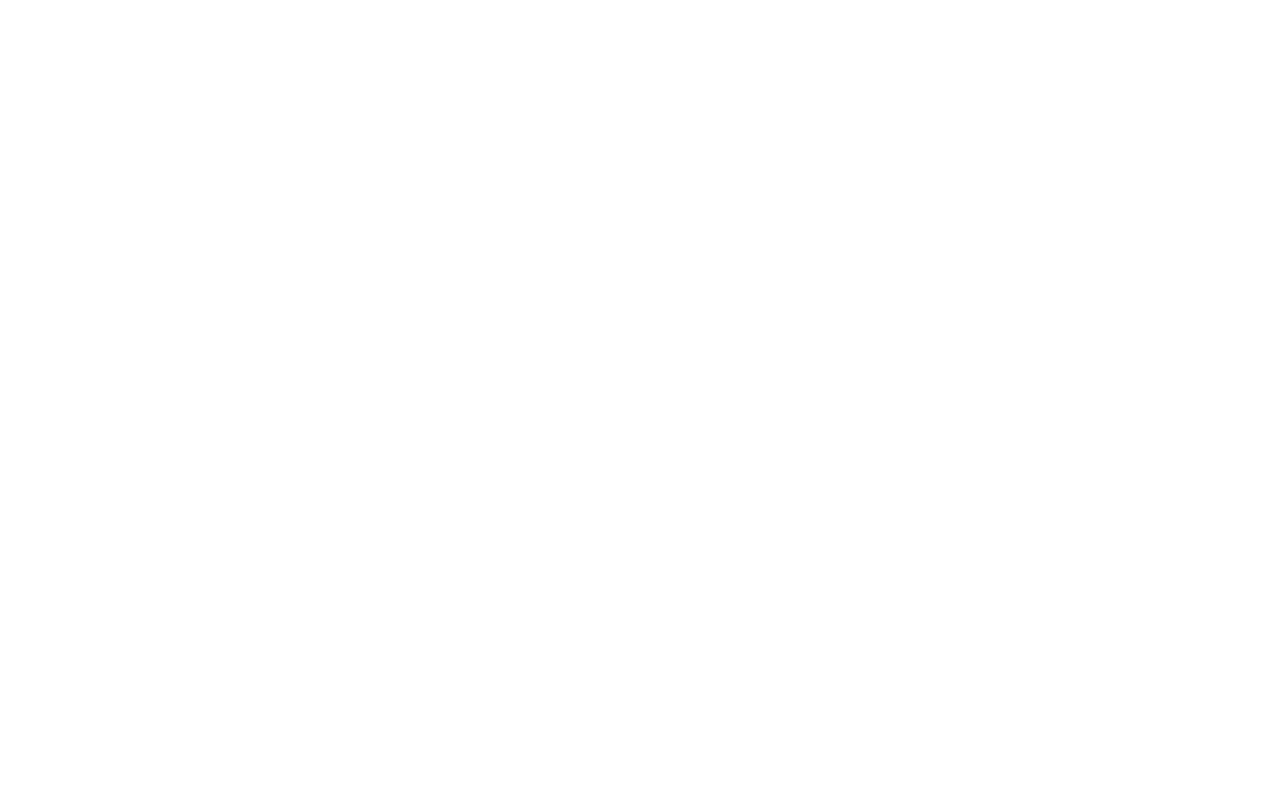
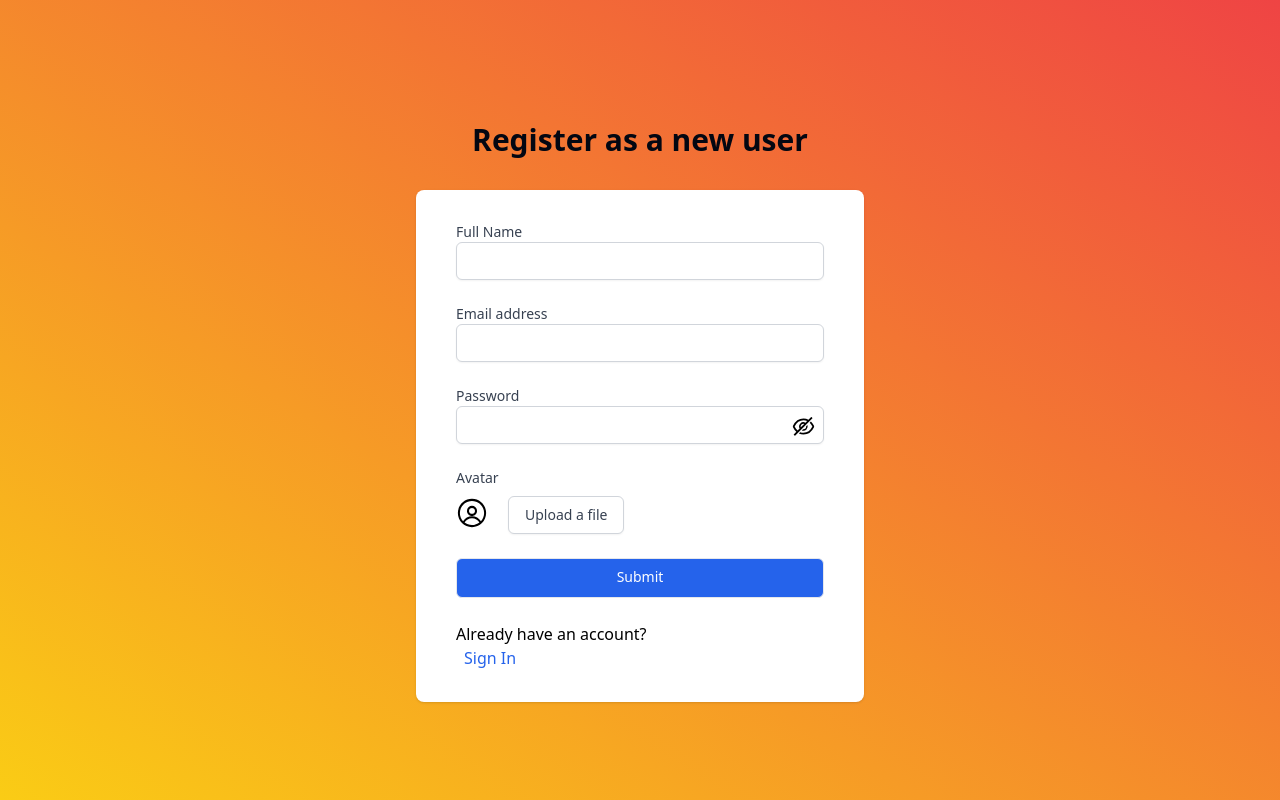
Before and after one commit to Anant3008/S72_ANANT_ECOMMERCE, a React (Vite) app in the folder FRONTEND/my-react-app/: page /signup in a window 1280 px wide. Before the commit this address had no page. Built offline with nearby package versions, Linux system fonts and the light colour scheme.

Commit message:
added login page

```diff
--- a/FRONTEND/my-react-app/src/App.jsx
+++ b/FRONTEND/my-react-app/src/App.jsx
@@ -1,12 +1,13 @@
 import './App.css'
 import { BrowserRouter , Routes, Route } from "react-router-dom";
-import {LoginPage} from './Routes/Route.js';
+import {LoginPage,SignupPage} from './Routes/Route.js';
 
 const App = () => {
   return (
     <BrowserRouter>
     <Routes>
       <Route path="/login" element={<LoginPage />} />
+        <Route path="/signup" element={<SignupPage/>}></Route>
     </Routes>
     </BrowserRouter>
   )
--- /dev/null
+++ b/FRONTEND/my-react-app/src/Pages/signup.jsx
@@ -0,0 +1,180 @@
+import  { useState, useEffect } from "react";
+import { AiOutlineEye, AiOutlineEyeInvisible } from "react-icons/ai";
+import { Link } from "react-router-dom";
+import { RxAvatar } from "react-icons/rx";
+import axios from "axios";
+import styles from "../Styles/styles.js"; // Ensure this is correctly used
+
+const SignupPage = () => {
+  const [email, setEmail] = useState("");
+  const [name, setName] = useState("");
+  const [password, setPassword] = useState("");
+  const [visible, setVisible] = useState(false);
+  const [avatar, setAvatar] = useState(null);
+
+  useEffect(() => {
+    return () => {
+      if (avatar) {
+        URL.revokeObjectURL(avatar);
+      }
+    };
+  }, [avatar]);
+
+  const handleFileSubmit = (e) => {
+    const file = e.target.files[0];
+    if (file) {
+      setAvatar(file);
+    }
+  };
+
+  const handleSubmit = (e) => {
+    e.preventDefault();
+    const newForm = new FormData();
+    newForm.append("file", avatar);
+    newForm.append("name", name);
+    newForm.append("email", email);
+    newForm.append("password", password);
+
+    const config = {
+      headers: {
+        "Content-type": "multipart/form-data",
+        Accept: "any",
+      },
+    };
+
+    axios
+        .post("http://localhost:8000/api/v2/user/create-user", newForm, config)
+        .then((res) => console.log(res.data))
+        .catch((err) => console.log(err));
+  };
+
+  return (
+      <div className="min-h-screen bg-gradient-to-bl from-red-500 to-yellow-400 px-6 py-12 flex flex-col justify-center sm:px-6 lg:px-8">
+        <div className="sm:mx-auto sm:w-full sm:max-w-md">
+          <h2 className="mt-6 text-center text-3xl font-bold text-gray-950">
+            Register as a new user
+          </h2>
+
+        <div className="mt-8 sm:w-full sm:max-w-md justify-center">
+          <div className="bg-white py-8 px-4 shadow sm:rounded-lg sm:px-10 justify-center">
+            <form className="space-y-6" onSubmit={handleSubmit}>
+              {/* Name Input */}
+              <div>
+                <label htmlFor="name" className="block text-sm font-medium text-gray-700">
+                  Full Name
+                </label>
+                <input
+                    type="text"
+                    name="name"
+                    required
+                    value={name}
+                    onChange={(e) => setName(e.target.value)}
+                    className="appearance-none block w-full px-3 py-2 border border-gray-300 rounded-md shadow-sm focus:outline-none focus:ring-blue-500 sm:text-sm"
+                />
+              </div>
+
+              {/* Email Input */}
+              <div>
+                <label htmlFor="email" className="block text-sm font-medium text-gray-700">
+                  Email address
+                </label>
+                <input
+                    type="email"
+                    name="email"
+                    required
+                    value={email}
+                    onChange={(e) => setEmail(e.target.value)}
+                    className="appearance-none block w-full px-3 py-2 border border-gray-300 rounded-md shadow-sm focus:outline-none focus:ring-blue-500 sm:text-sm"
+                />
+              </div>
+
+              {/* Password Input */}
+              <div>
+                <label htmlFor="password" className="block text-sm font-medium text-gray-700">
+                  Password
+                </label>
+                <div className="relative">
+                  <input
+                      type={visible ? "text" : "password"}
+                      name="password"
+                      required
+                      value={password}
+                      onChange={(e) => setPassword(e.target.value)}
+                      className="appearance-none block w-full px-3 py-2 border border-gray-300 rounded-md shadow-sm focus:outline-none focus:ring-blue-500 sm:text-sm"
+                  />
+                  {visible ? (
+                      <AiOutlineEye
+                          className="absolute right-2 top-2 cursor-pointer"
+                          size={25}
+                          onClick={() => setVisible(false)}
+                      />
+                  ) : (
+                      <AiOutlineEyeInvisible
+                          className="absolute right-2 top-2 cursor-pointer"
+                          size={25}
+                          onClick={() => setVisible(true)}
+                      />
+                  )}
+                </div>
+              </div>
+
+              {/* Avatar Upload */}
+              <div>
+                <label htmlFor="avatar" className="block text-sm font-medium text-gray-700">
+                  Avatar
+                </label>
+                <div className="mt-2 flex items-center">
+                <span className="inline-block h-9 w-8 rounded-full overflow-hidden">
+                  {avatar ? (
+                      <img
+                          src={URL.createObjectURL(avatar)}
+                          alt="avatar"
+                          className="h-full w-full object-cover rounded-full"
+                      />
+                  ) : (
+                      <RxAvatar className="h-8 w-8" />
+                  )}
+                </span>
+                  <label
+                      htmlFor="file-input"
+                      className="ml-5 flex items-center justify-center px-4 py-2 border border-gray-300 rounded-md shadow-sm text-sm font-medium text-gray-700 bg-white hover:bg-gray-50"
+                  >
+                    <span>Upload a file</span>
+                    <input
+                        type="file"
+                        name="avatar"
+                        id="file-input"
+                        accept=".jpg,.jpeg,.png"
+                        onChange={handleFileSubmit}
+                        className="sr-only"
+                    />
+                  </label>
+                </div>
+              </div>
+
+              {/* Submit Button */}
+              <div>
+                <button
+                    type="submit"
+                    className="w-full h-[40px] flex justify-center py-2 px-4 border text-sm font-medium rounded-md text-white bg-blue-600 hover:bg-blue-700"
+                >
+                  Submit
+                </button>
+              </div>
+
+              {/* Already Registered */}
+              <div className={`${styles.normalFlex} w-full`}>
+                <h4>Already have an account?</h4>
+                <Link to="/login" className="text-blue-600 pl-2">
+                  Sign In
+                </Link>
+              </div>
+            </form>
+          </div>
+        </div>
+        </div>
+      </div>
+  );
+};
+
+export default SignupPage;
--- a/FRONTEND/my-react-app/src/Routes/Route.js
+++ b/FRONTEND/my-react-app/src/Routes/Route.js
@@ -1,3 +1,4 @@
 import LoginPage from "../Pages/login.jsx"
+import SignupPage from "../Pages/signup.jsx"
 
-export {LoginPage,}
+export {LoginPage,SignupPage}
```
